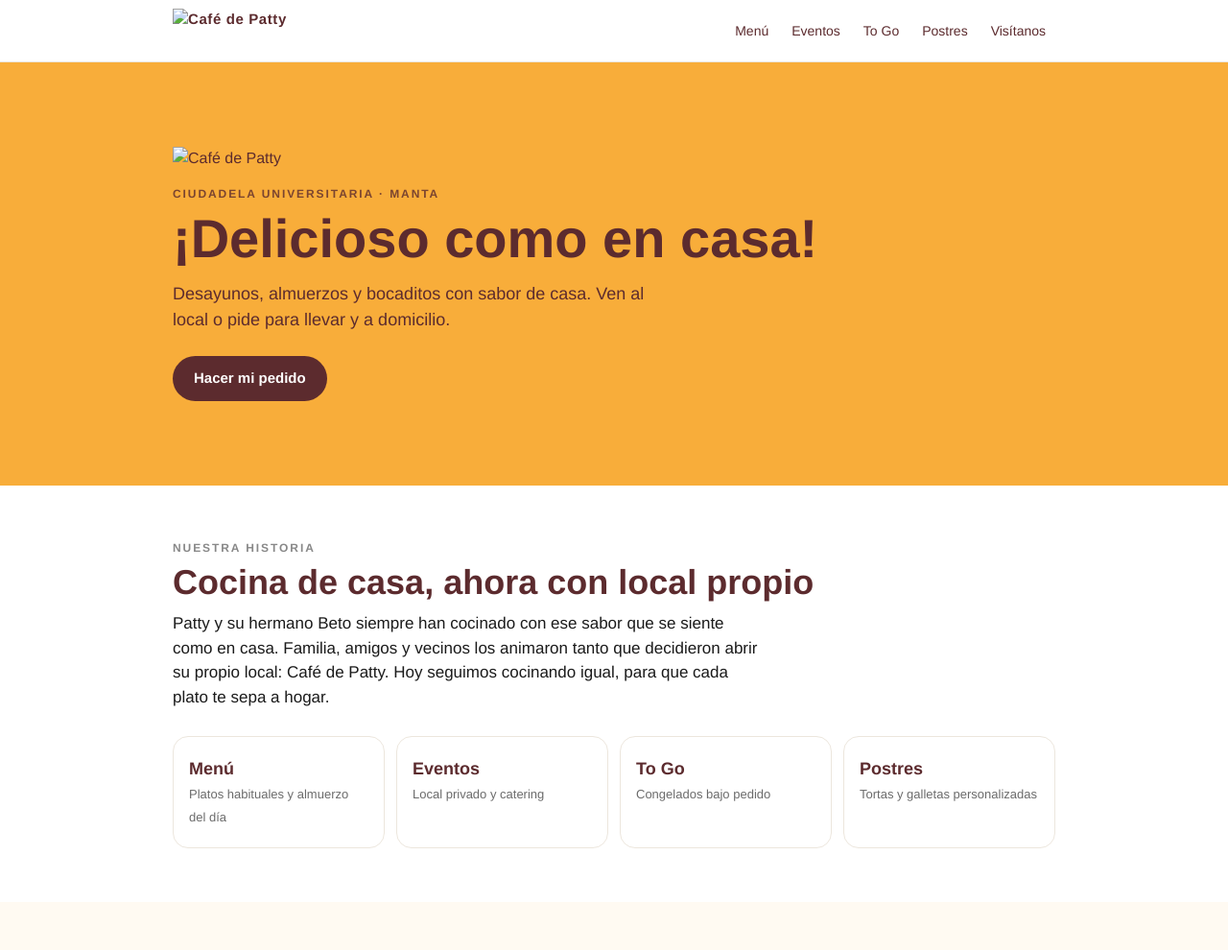
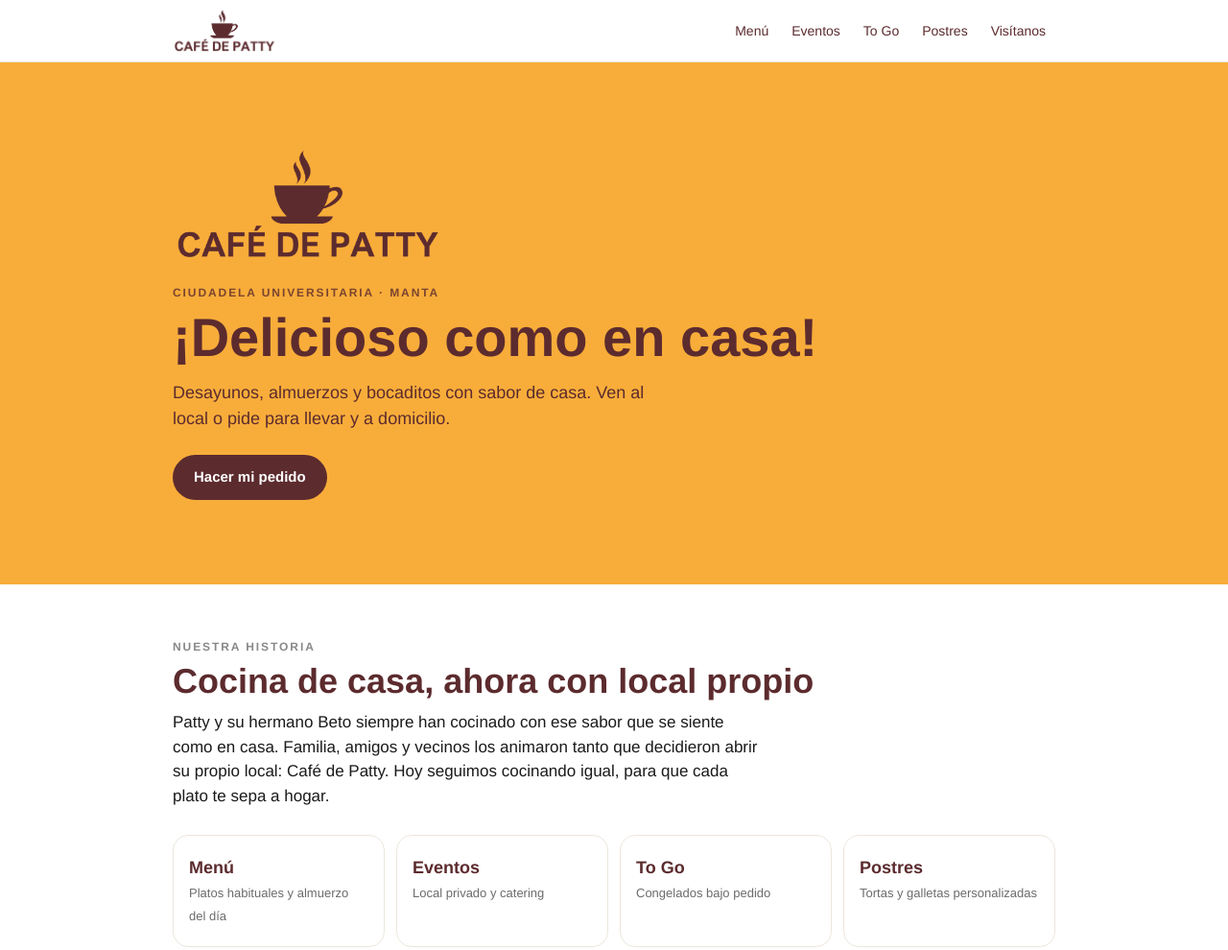
Before and after one commit to cafedepatty/cafedepatty.github.io, a plain HTML site: page index.html in a window 1280 px wide. Shown: the top 990 px of the page at 96% size. Drawn offline with nearby package versions, Linux system fonts and the light colour scheme.

Commit message:
Add files via upload

```diff
--- a/index.html
+++ b/index.html
@@ -5,7 +5,7 @@
 <meta name="viewport" content="width=device-width, initial-scale=1">
 <title>Café de Patty · Manta</title>
 <meta name="description" content="Desayunos, almuerzos y bocaditos con sabor de casa en la ciudadela Universitaria, Manta. Haz tu pedido por WhatsApp.">
-<link rel="icon" href="img/taza.png">
+<link rel="icon" href="taza.png">
 <link href="https://fonts.googleapis.com/css2?family=Arimo:wght@400;700&display=swap" rel="stylesheet">
 <style>
 :root{--vino:#5C2B2E;--oro:#F8AD3A;--tx:#1b1b1b;--gr:#6b6b6b;--ln:#ece6dd;--bg:#fffaf2}
@@ -83,13 +83,13 @@ iframe{width:100%;height:260px;border:0;border-radius:16px}
 </head>
 <body>
 <header><div class="w hb">
-<a class="brand" href="#inicio"><img src="img/logo.png" alt="Café de Patty"></a>
+<a class="brand" href="#inicio"><img src="logo.png" alt="Café de Patty"></a>
 <nav><a href="#menu">Menú</a><a href="#eventos">Eventos</a><a href="#togo">To Go</a><a href="#postres">Postres</a><a href="#visitanos">Visítanos</a></nav>
 </div></header>
 
 <main id="inicio">
 <div class="hero"><div class="w">
-<img src="img/logo.png" alt="Café de Patty">
+<img src="logo.png" alt="Café de Patty">
 <div class="kick">Ciudadela Universitaria · Manta</div>
 <h1>¡Delicioso como en casa!</h1>
 <p>Desayunos, almuerzos y bocaditos con sabor de casa. Ven al local o pide para llevar y a domicilio.</p>
```
